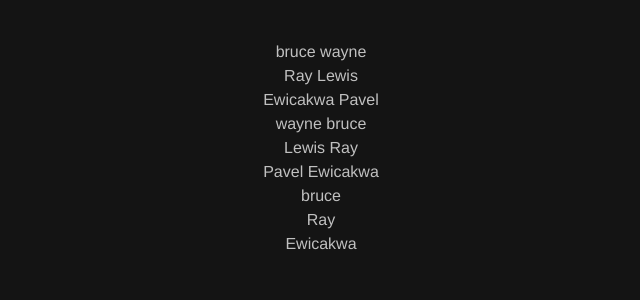
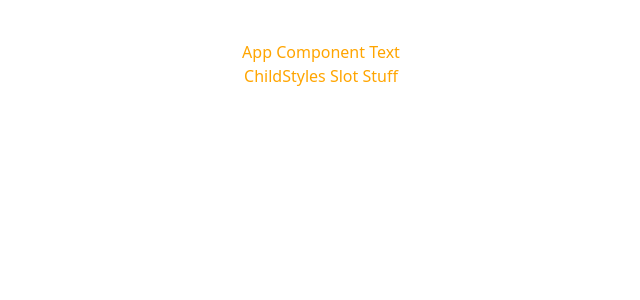
Before and after one commit to l1keafox/helloVue, a Vue app: page / in a window 1280 px wide. Shown: the top 300 px of the page, without its empty margins (319-959 px from the left). Built offline with nearby package versions, Linux system fonts and the light colour scheme.

Commit message:
CompoentStylesWSlotsToo

```diff
--- a/src/App.vue
+++ b/src/App.vue
@@ -1,33 +1,20 @@
-<template>
+<template >
   <div class = "flex flex-col justify-center items-center pt-10">
-    <NameListVue>
-        <template v-slot:default="slotProps">
-          {{slotProps.firstName}} {{slotProps.lastName}}
-        </template>
-    </NameListVue>
-
-    <NameListVue>
-      <template v-slot:default="slotProps">
-        {{slotProps.lastName}} {{slotProps.firstName}}
-      </template>
-    </NameListVue>
-
-    <NameListVue>
-      <template v-slot:default="slotProps">
-        {{slotProps.firstName}}
-      </template>
-    </NameListVue>
+    <h4> App Component Text</h4>
+    <ChildStyles>
+      <h4>ChildStyles Slot Stuff</h4>
+    </ChildStyles>
 
   </div>
 </template>
 
 <script>
-import NameListVue from './components/NameList.vue';
+import ChildStyles from "./components/ChildStyles"
 export default {
   name: "App",
 
   components:{
-    NameListVue
+    ChildStyles
   },
 
   data() {
@@ -98,7 +85,14 @@ export default {
 };
 </script>
 
-<style>
+
+****with Scoped the parent's componets styles will not leak into childs...
+But, a childs root node wil be affected by parent's scoped.
+When using Slots - parents styles will be used. regardless of scoped
+****
+
+<style scoped>
+
 #app {
   font-family: Avenir, Helvetica, Arial, sans-serif;
   -webkit-font-smoothing: antialiased;
@@ -108,5 +102,9 @@ export default {
 body{
   background-color: rgb(20, 20, 20)
 }
+h4{
+  color:orange;
+}
+
 
 </style>
--- /dev/null
+++ b/src/components/ChildStyles.vue
@@ -0,0 +1,17 @@
+<template>
+    <div>
+        <slot> </slot>
+    </div>
+</template>
+
+<script>
+    export default {
+        name: "ChildStyles"
+    }
+</script>
+
+<style scoped>
+    h4{
+        color:olive;
+    }
+</style>
```
